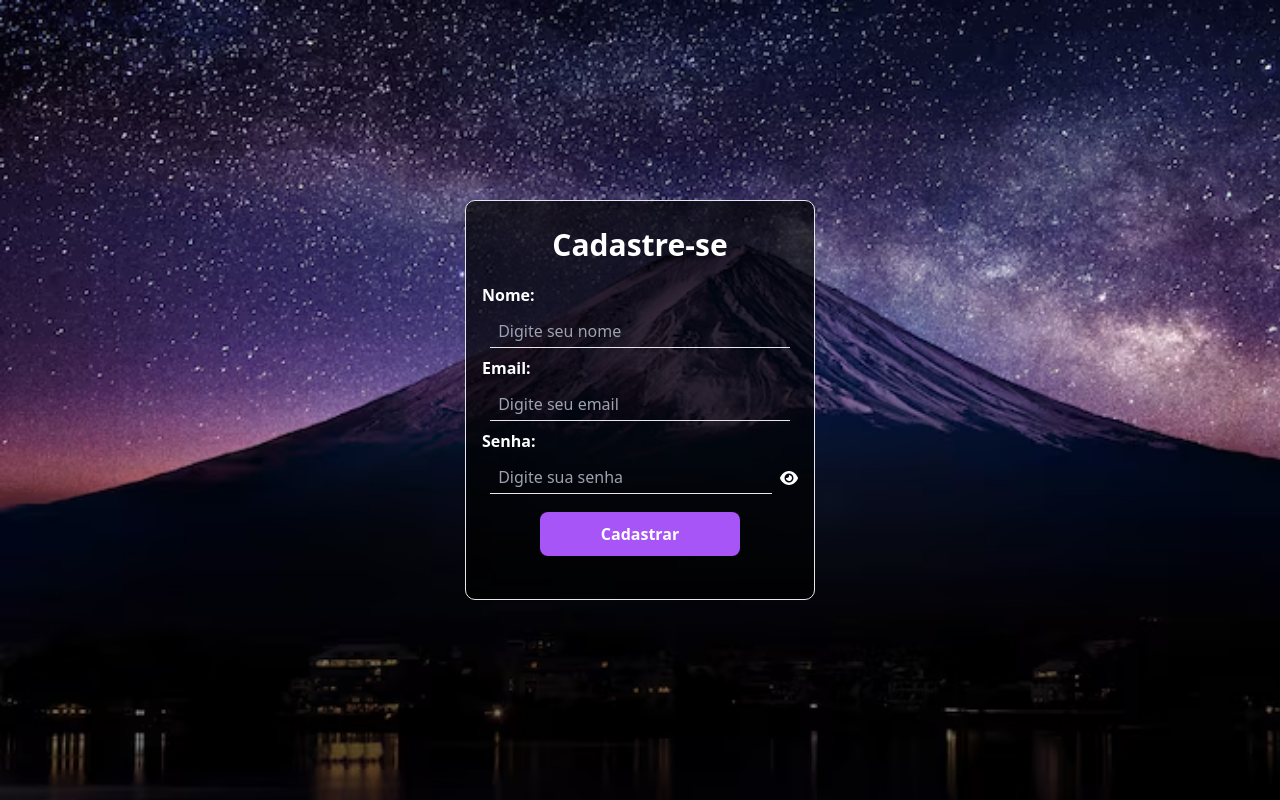
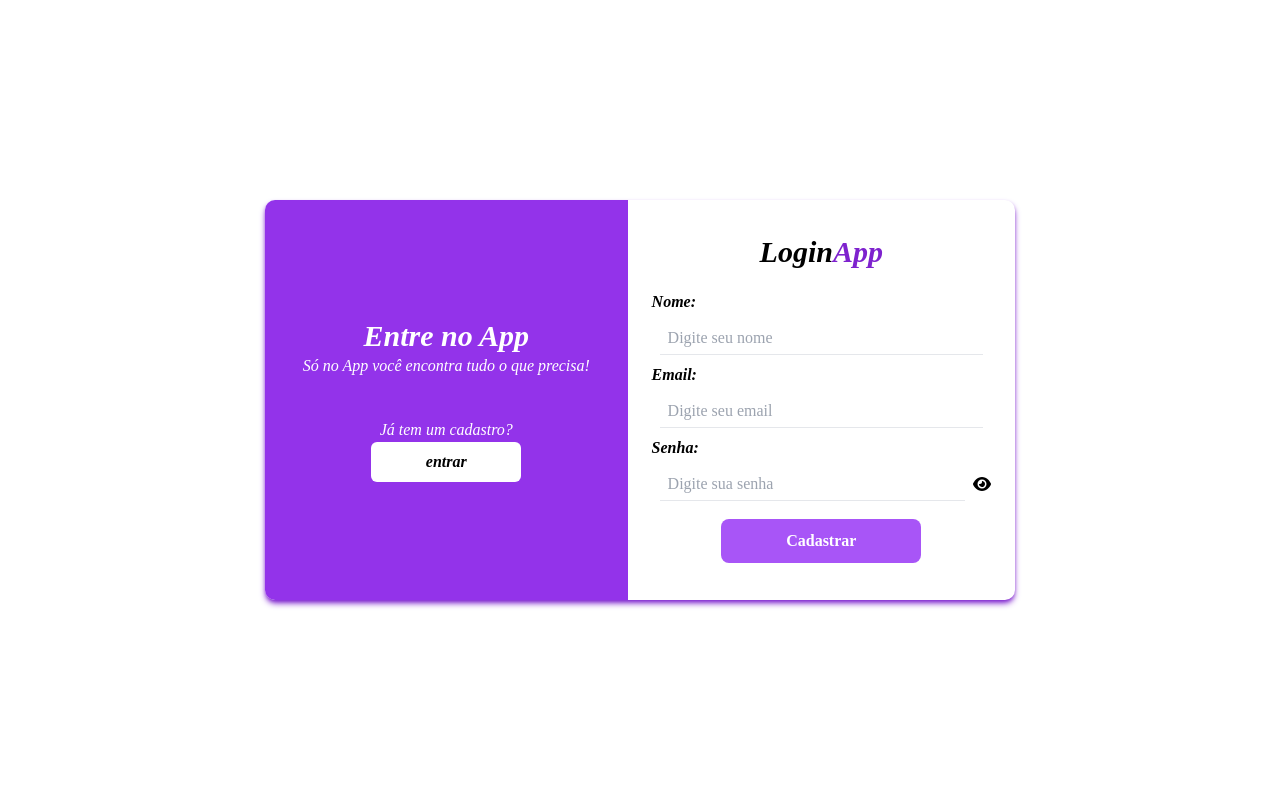
Before and after one commit to MarceloDEV05/login, a React (Create React App) app: page / in a window 1280 px wide. Built offline with nearby package versions, Linux system fonts and the light colour scheme.

Commit message:
trocando estrutura do formulario de login

```diff
--- a/src/App.css
+++ b/src/App.css
@@ -7,3 +7,9 @@
   padding: 0;
   box-sizing: border-box;
 }
+
+body{
+  font-family: poppins;
+}
+
+@import url('https://fonts.googleapis.com/css2?family=Bytesized&family=Montserrat:ital,wght@0,100..900;1,100..900&family=Poppins:ital,wght@0,100;0,200;0,300;0,400;0,500;0,600;0,700;0,800;0,900;1,100;1,200;1,300;1,400;1,500;1,600;1,700;1,800;1,900&family=Smooch+Sans:wght@100..900&display=swap');
--- a/src/App.js
+++ b/src/App.js
@@ -1,4 +1,4 @@
-import img from "./assets/montanha-fuji-com-via-lactea-a-noite_335224-104.avif";
+
 import { FontAwesomeIcon } from '@fortawesome/react-fontawesome'
 import { faEye } from '@fortawesome/free-solid-svg-icons'
 import { faEyeSlash } from "@fortawesome/free-solid-svg-icons";
@@ -57,16 +57,32 @@ function App() {
     })
   }
   return (
-    <div className=" w-full h-[100vh] text-black flex bg-cover"
-      style={{ backgroundImage: `url(${img})` }}
-    >
+    <div className=" w-full h-[100vh] text-black flex bg-cover">
+      <div className="justify-center flex m-auto w-[750px] h-[400px] rounded-[10px] bg-white text-black italic shadow-md shadow-purple-700">
+
+        <div className="flex flex-col items-center justify-center text-white bg-purple-600 w-full h-full rounded-l-[10px]">
+          <div
+          className="text-center">
+           <h1 className="text-3xl font-bold">Entre no App</h1>
+           <p className="max-w-[300px] text-center">Só no App você encontra tudo o que precisa!</p>
+           </div>
+
+            <div className="mt-10 justify-center flex flex-col items-center">
+            <span>Já tem um cadastro?</span>
+              <button className=" bg-white text-black p-2 w-[150px] rounded-md italic font-bold">
+                entrar
+              </button>
+           </div>
+        </div>
 
 
-      <div className="justify-center m-auto border w-[350px] h-[400px] rounded-[10px] bg-black/70 text-white p-4">
-        <h1 className="text-center font-bold text-3xl mb-[20px] mt-[10px]">
-          Cadastre-se
+
+        <form className="flex flex-col w-full p-6 ">
+
+        <h1 className="text-center font-bold text-3xl mb-[20px] mt-[10px] italic">
+          Login<strong className="text-purple-700 italic">App</strong>
         </h1>
-        <form className="flex flex-col ">
+
           <label className="font-bold">Nome:</label>
           <input
             className="border-b bg-transparent outline-none p-1 m-2 "
@@ -108,7 +124,7 @@ function App() {
 
           <button
             className=" font-bold w-[200px] bg-purple-500 m-auto mt-[10px] p-[10px] rounded-[8px] transition ease-in-out duration-300
-          delay-150 hover:bg-purple-900"
+          delay-150 hover:bg-purple-900 text-white"
           onClick={userRegister}
           >
             Cadastrar
```
